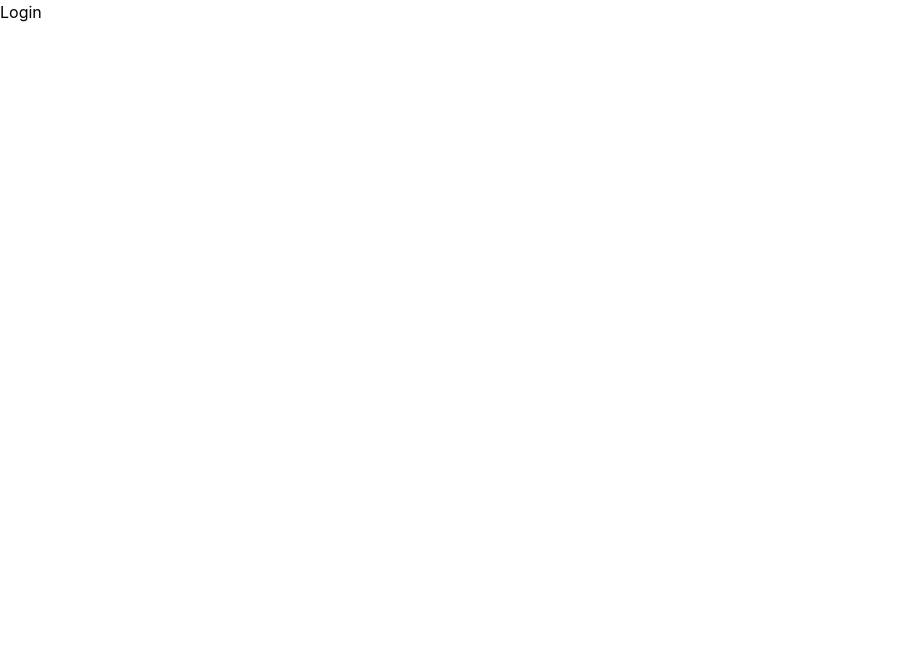
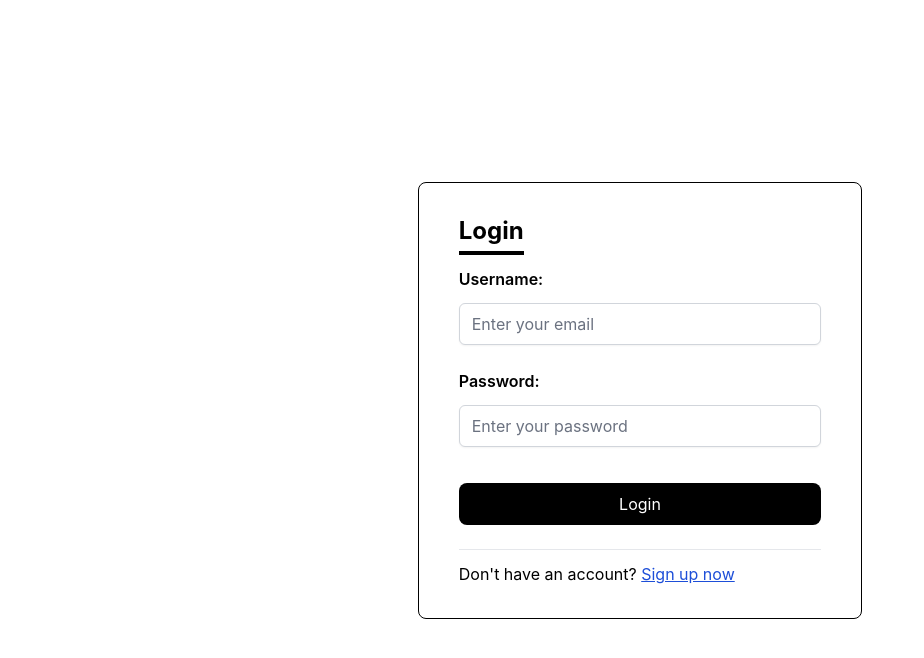
Before and after one commit to kaisergrimlock/SEPM-Project, a React (Create React App) app in the folder frontend/: page /login in a window 1280 px wide. Shown: the top 658 px of the page, without its empty margins (0-924 px from the left). Built offline with nearby package versions, Linux system fonts and the light colour scheme.

Commit message:
Login UI (basic)

```diff
--- a/frontend/package.json
+++ b/frontend/package.json
@@ -2,14 +2,15 @@
   "name": "frontend",
   "version": "0.1.0",
   "private": true,
-  "proxy": "http://localhost:3000",
   "dependencies": {
     "@testing-library/jest-dom": "^5.16.4",
     "@testing-library/react": "^13.3.0",
     "@testing-library/user-event": "^13.5.0",
     "axios": "^0.27.2",
+    "node-modules": "^1.0.1",
     "react": "^18.2.0",
     "react-dom": "^18.2.0",
+    "react-hook-form": "^7.32.2",
     "react-router-dom": "^6.3.0",
     "react-scripts": "5.0.1",
     "web-vitals": "^2.1.4"
--- a/frontend/src/components/LoginForm.js
+++ b/frontend/src/components/LoginForm.js
@@ -1,8 +1,66 @@
 import React from 'react'
+import {useForm} from "react-hook-form";
+import {Link} from 'react-router-dom';
+function LoginForm() {
+  const {
+    register,
+    handleSubmit,
+    formState: { errors },
+  } = useForm();
+  const loginHandler = (data) => {
+    console.log(data);
+  };
 
-function LoginForm() {
+  // const loginValidation = {
+  //   email: {
+  //     required: "* Email is required",
+  //     pattern: {
+  //       value:
+  //         /^(([^<>()\[\]\\.,;:\s@"]+(\.[^<>()\[\]\\.,;:\s@"]+)*)|(".+"))@((\[[0-9]{1,3}\.[0-9]{1,3}\.[0-9]{1,3}\.[0-9]{1,3}\])|(([a-zA-Z\-0-9]+\.)+[a-zA-Z]{2,}))$/,
+  //       message: "* Invalid email",
+  //     },
+  //   },
+  //   password: {
+  //     required: "* Password is required",
+  //     minLength: {
+  //       value: 8,
+  //       message: "* Wrong password. Please check again!",
+  //     },
+  //     pattern: {
+  //       value: /^(?=.*[a-z])(?=.*[A-Z])(?=.*\d)[a-zA-Z\d]{8,}$/,
+  //       message: "* Invalid password",
+  //     },
+  //   },
+  // };
   return (
-    <div>LoginForm</div>
+    <div className='border border-black py-5 px-10 rounded-lg'>
+    {/* <!--Error Message-->
+    <div class="error">
+        <% if(error){ %>
+        <%= error %>
+        <% } %>
+    </div>
+    <!--Login form--> */}
+      <form action="/login" method="post">
+      <h1 className='pt-3 pb-1 text-2xl font-bold border-b-4 border-black inline-block w-fit'>Login</h1>
+          <div className='my-3'>
+              <label htmlFor="email" className='font-semibold'>Username: </label>
+              <input type="email" id="email" name="email" required placeholder='Enter your email'/>
+          </div>
+
+          <div className='my-3'>
+              <label htmlFor="password" className='font-semibold'>Password: </label>
+              <input type="password" id="password" name="password" required placeholder='Enter your password'/>
+          </div>
+
+          <div className='login-btn pt-3 pb-6 border-b'>
+            <button type="submit" className='w-full bg-black h-[42px] text-white rounded-lg'>Login</button>
+          </div>
+
+          <p className="my-3">Don't have an account? <Link to="/register" className="text-blue-700 underline hover:opacity-50 duration-300">Sign up now</Link></p>
+
+      </form>
+    </div>
   )
 }
 
--- a/frontend/src/components/RegisterForm.js
+++ b/frontend/src/components/RegisterForm.js
@@ -52,7 +52,7 @@ function RegisterForm() {
         <h1 className=" font-bold pt-3 pb-1 text-2xl inline-block border-b-4 border-black">Register</h1>
 
         <div className="my-3">
-          <label htmlFor="name" className=" font-semibold">Name:</label>
+          <label htmlFor="name" className="font-semibold">Name:</label>
           <input
             type="text"
             id="name"
--- a/frontend/src/pages/Login.js
+++ b/frontend/src/pages/Login.js
@@ -1,8 +1,11 @@
 import React from 'react'
+import LoginForm from '../components/LoginForm'
 
 function Login() {
   return (
-    <div>Login</div>
+    <div className='w-full h-screen flex justify-center items-center sm:px-0 px-5'>
+      <LoginForm />
+    </div>
   )
 }
 
```
Also changed, not shown: 1 other file (tests, documents, lock files or other folders).
